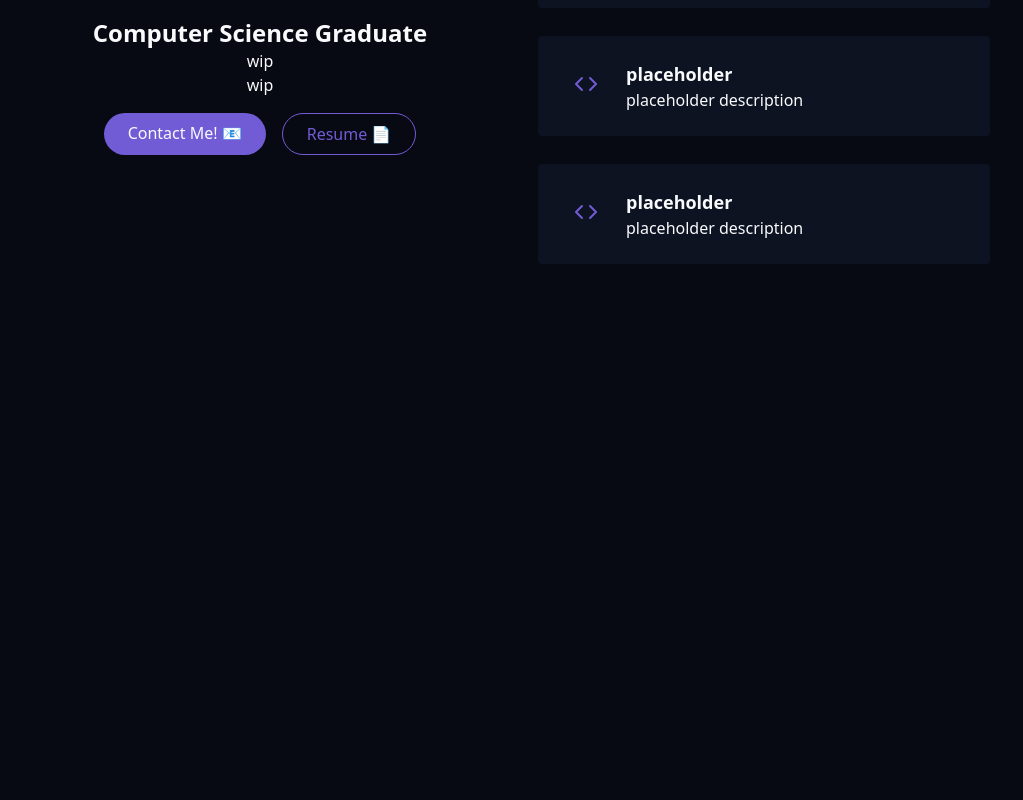
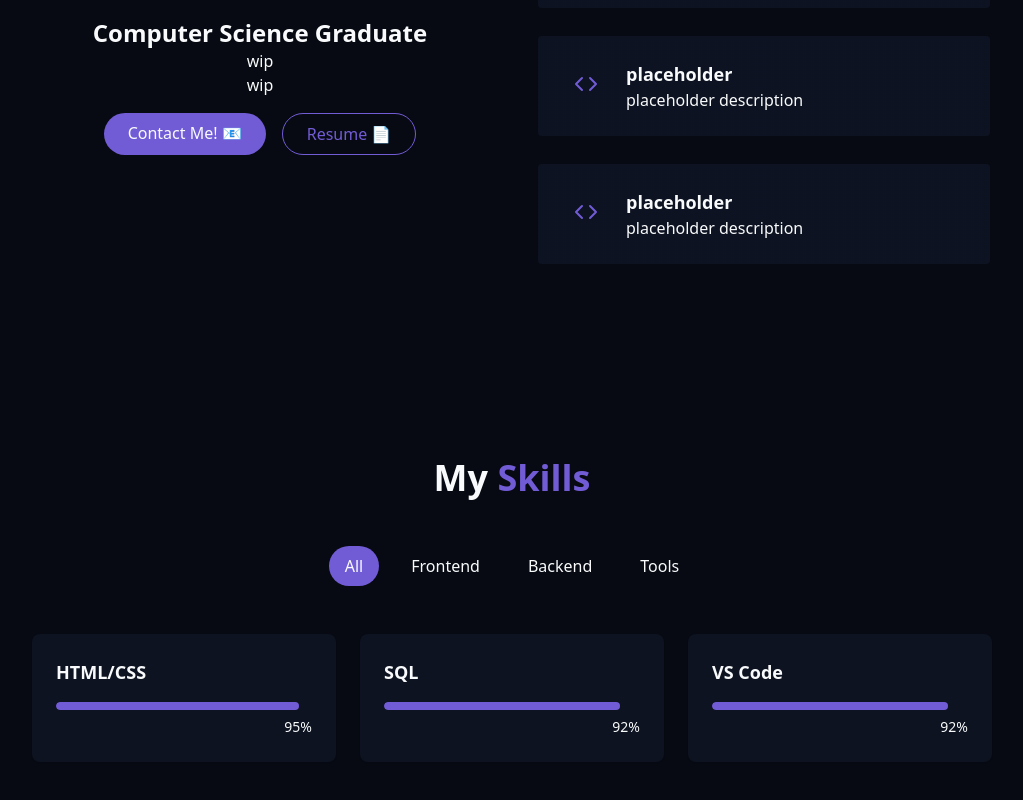
Before and after one commit to pham-brandon/personal-website, a React (Vite) app: page / in a window 1280 px wide. Shown: the part 1106-1906 px from the top of the page, without its empty margins (128-1151 px from the left). Before the commit the page ends 1468 px from the top, so only its background shows below. Built offline with nearby package versions, Linux system fonts and the light colour scheme.

Commit message:
Implemented skills section

```diff
--- /dev/null
+++ b/src/components/SkillsSection.jsx
@@ -0,0 +1,78 @@
+import { useState } from "react"
+
+const skills = [
+    // frontend
+    {name: "HTML/CSS", level: 95, category: "frontend"},
+    // backend
+    {name: "SQL", level: 92, category: "backend"},
+    // tools
+    {name: "VS Code", level: 92, category: "tools"}
+]
+
+const categories = [
+    { id: "all", name: "All" },
+    { id: "frontend", name: "Frontend" },
+    { id: "backend", name: "Backend" },
+    { id: "tools", name: "Tools" }
+]
+
+export const SkillsSection = () => {
+    const [activeCategory, setActiveCategory] = useState("all")
+
+    const filteredSkills = activeCategory === "all"
+        ? skills
+        : skills.filter(skill => skill.category === activeCategory)
+
+    return (
+        <section
+            id="skills"
+            className="py-24 px-4 relative bg-secondary/30"
+        >
+            <div className="container mx-auto max-w-5xl">
+                <h2 className="text-3xl md:text-4xl font-bold mb-12 text-center">
+                    My <span className="text-primary">Skills</span>
+                </h2>
+
+                <div className="flex flex-wrap justify-center gap-4 mb-12">
+                    {categories.map((category) => (
+                        <button
+                            key={category.id}
+                            onClick={() => setActiveCategory(category.id)}
+                            className={`px-4 py-2 rounded-full transition-colors duration-300 ${
+                                activeCategory === category.id
+                                    ? "bg-primary text-primary-foreground"
+                                    : "bg-secondary/50 hover:bg-secondary/70"
+                            }`}
+                        >
+                            {category.name}
+                        </button>
+                    ))}
+                </div>
+
+                <div className="grid grid-cols-1 sm:grid-cols-2 lg:grid-cols-3 gap-6">
+                    {filteredSkills.map((skill, key) => (
+                        <div
+                            key={key}
+                            className="bg-card p-6 rounded-lg shadow-xs card-hover"
+                        >
+                            <div className="text-left mb-4">
+                                <h3 className="font-semibold text-lg">
+                                    {skill.name}
+                                </h3>
+                            </div>
+                            <div className="w-full bg-secondary/50 h-2 rounded-full overflow-hidden">
+                                <div
+                                    className="bg-primary h-2 rounded-full origin-left transition-all duration-1000 ease-out"
+                                    style={{width: `${skill.level}%`}}
+                                />
+                            </div>
+                            <div className="text-right mt-1">
+                                <span className="text-sm text-muted-foreground">{skill.level}%</span>
+                            </div>
+                        </div>
+                    ))}
+                </div>
+            </div>
+        </section>
+    )
+}
--- a/src/pages/Home.jsx
+++ b/src/pages/Home.jsx
@@ -3,6 +3,7 @@ import { BackgroundEffects } from "../components/BackgroundEffects"
 import { Navbar } from "../components/Navbar"
 import { HeroSection } from "../components/HeroSection";
 import { AboutSection } from "../components/AboutSection";
+import { SkillsSection } from "../components/SkillsSection";
 export const Home = () => {
     return (
         <div className="min-h-screen bg-background text-foreground overflow-x-hidden">
@@ -20,6 +21,7 @@ export const Home = () => {
             <main>
                 <HeroSection />
                 <AboutSection />
+                <SkillsSection />
             </main>
 
             {/* Footer */}
```
